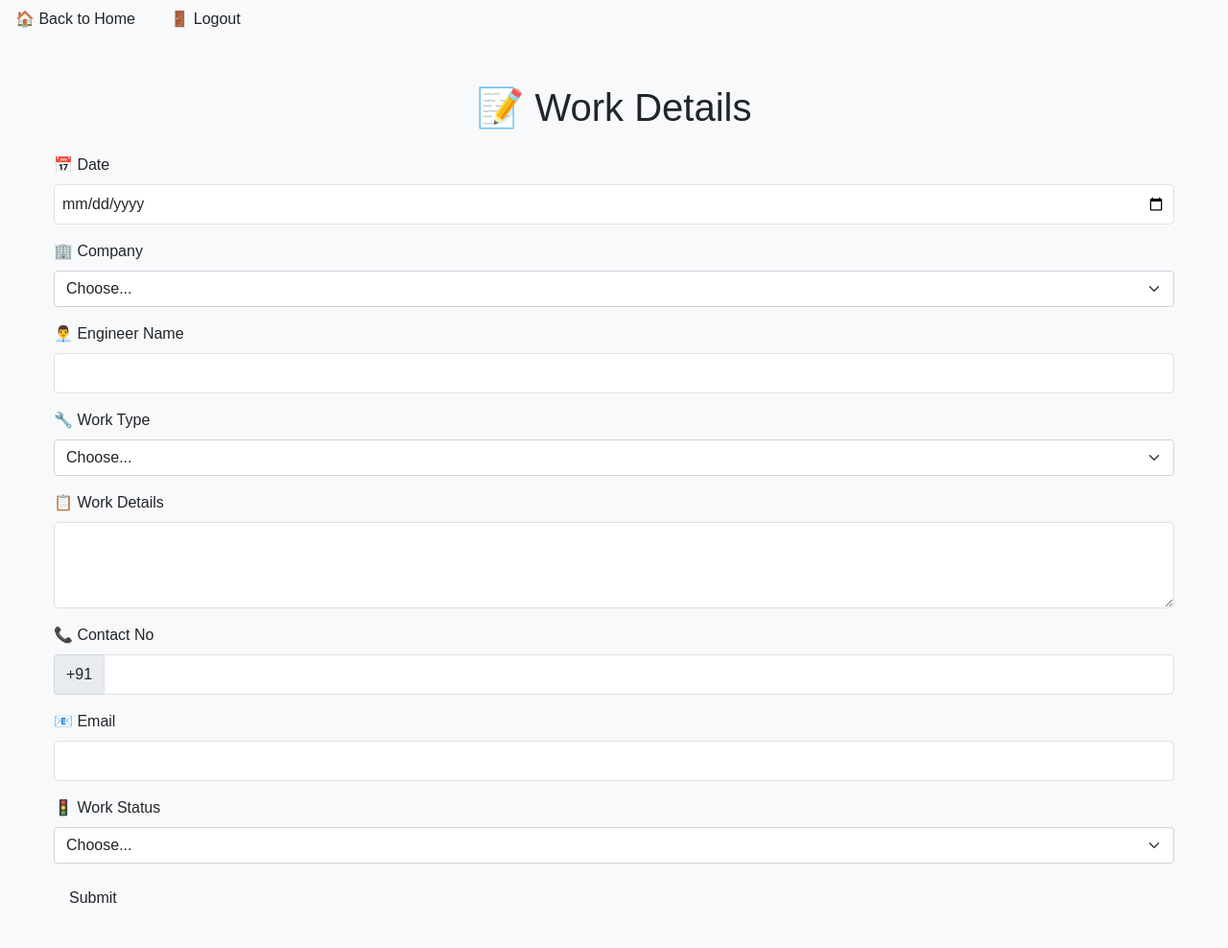
After one commit to TechyiRo/TechyiRo, a Flask app: page /work_details in a window 1280 px wide. The commit adds this page. Shown: the whole page at 96% size. Run offline with Flask 3, Linux system fonts and the light colour scheme; the visitor is signed in with stand-in values (Sample User, id 1).

Commit message:
this is the update version

```diff
--- a/app.py
+++ b/app.py
@@ -35,6 +35,18 @@ class Inventory(db.Model):
     company_id = db.Column(db.Integer, db.ForeignKey('company.id'), nullable=False)
     product_id = db.Column(db.Integer, db.ForeignKey('product.id'), nullable=False)
     status = db.Column(db.String(10), nullable=False)  # 'RENT' or 'SELL'
+
+class WorkDetails(db.Model):
+    id = db.Column(db.Integer, primary_key=True)
+    date = db.Column(db.Date, nullable=False)
+    company_id = db.Column(db.Integer, db.ForeignKey('company.id'), nullable=False)
+    eng_name = db.Column(db.String(100), nullable=False)
+    work_type = db.Column(db.String(50), nullable=False)
+    work_details = db.Column(db.Text, nullable=False)
+    contact_no = db.Column(db.String(20), nullable=False)
+    email = db.Column(db.String(100), nullable=False)
+    work_status = db.Column(db.String(20), nullable=False)
+    company = db.relationship('Company', backref='work_details')
 
 def login_required(f):
     @wraps(f)
@@ -282,6 +294,52 @@ def chart_data():
             data[month_year] = 1
     return jsonify(list(data.items()))
 
+@app.route('/work_details', methods=['GET', 'POST'])
+@login_required
+def work_details():
+    if request.method == 'POST':
+        try:
+            new_work = WorkDetails(
+                date=datetime.strptime(request.form['date'], '%Y-%m-%d').date(),
+                company_id=request.form['company'],
+                eng_name=request.form['eng_name'],
+                work_type=request.form['work_type'],
+                work_details=request.form['work_details'],
+                contact_no=request.form['contact_no'],
+                email=request.form['email'],
+                work_status=request.form['work_status']
+            )
+            db.session.add(new_work)
+            db.session.commit()
+            return jsonify({"message": "Work details added successfully!"})
+        except Exception as e:
+            app.logger.error(f"Error adding work details: {e}")
+            return jsonify({"error": str(e)}), 500
+    companies = Company.query.all()
+    return render_template('work_details.html', companies=companies)
+
+@app.route('/show_work_data')
+@login_required
+def show_work_data():
+    work_data = db.session.query(WorkDetails).join(Company).order_by(desc(WorkDetails.date)).all()
+    return render_template('show_work_data.html', work_data=work_data)
+
+@app.route('/update_work_status/<int:id>', methods=['POST'])
+@login_required
+def update_work_status(id):
+    work = WorkDetails.query.get_or_404(id)
+    work.work_status = request.form['status']
+    db.session.commit()
+    return jsonify({"message": "Work status updated successfully!"})
+
+@app.route('/delete_work/<int:id>', methods=['POST'])
+@login_required
+def delete_work(id):
+    work = WorkDetails.query.get_or_404(id)
+    db.session.delete(work)
+    db.session.commit()
+    return jsonify({"message": "Work details deleted successfully!"})
+
 if __name__ == '__main__':
     with app.app_context():
         db.create_all()
--- a/templates/index.html
+++ b/templates/index.html
@@ -9,7 +9,7 @@
     <script src="https://cdn.jsdelivr.net/npm/chart.js"></script>
 </head>
 <body>
-    <a href="{{ url_for('logout') }}" class="btn btn-glass logout-button">🚪 Logout</a>
+    <a href="{{ url_for('logout') }}" class="btn btn-glass btn m-1">🚪 Logout</a>
     <div class="container mt-5">
         <div class="glass-container animated">
             <h1 class="text-center mb-4">🏢 SP IT CLIENT DETAILS 🖥️</h1>
@@ -42,6 +42,10 @@
                     </div>
                 </div>
             </div>
+             <div class="dashboard-card mt-4">
+            <a href="{{ url_for('work_details') }}" class="btn btn-primary mb-3 me-2">WORK DETAILS</a>
+            <a href="{{ url_for('show_work_data') }}" class="btn btn-primary mb-3">SHOW WORK DATA</a>
+        </div>
             <div class="row mt-4">
                 <div class="col-md-6">
                     <h3>🌟 Recent Activities</h3>
--- /dev/null
+++ b/templates/work_details.html
@@ -0,0 +1,95 @@
+<!DOCTYPE html>
+<html lang="en">
+<head>
+    <meta charset="UTF-8">
+    <meta name="viewport" content="width=device-width, initial-scale=1.0">
+    <title>Work Details</title>
+    <link href="https://cdn.jsdelivr.net/npm/bootstrap@5.1.3/dist/css/bootstrap.min.css" rel="stylesheet">
+    <link href="{{ url_for('serve_static', filename='styles.css') }}" rel="stylesheet">
+</head>
+<body>
+    <a href="{{ url_for('index') }}" class="btn btn-glass back-button">🏠 Back to Home</a>
+    <a href="{{ url_for('logout') }}" class="btn btn-glass logout-button">🚪 Logout</a>
+    <div class="container mt-5">
+        <div class="glass-container animated">
+            <h1 class="text-center mb-4">📝 Work Details</h1>
+            <form id="workDetailsForm">
+                <div class="mb-3">
+                    <label for="date" class="form-label">📅 Date</label>
+                    <input type="date" class="form-control btn-glass" id="date" name="date" required>
+                </div>
+                <div class="mb-3">
+                    <label for="company" class="form-label">🏢 Company</label>
+                    <select class="form-select btn-glass" id="company" name="company" required>
+                        <option value="">Choose...</option>
+                        {% for company in companies %}
+                        <option value="{{ company.id }}">{{ company.name }}</option>
+                        {% endfor %}
+                    </select>
+                </div>
+                <div class="mb-3">
+                    <label for="eng_name" class="form-label">👨‍💼 Engineer Name</label>
+                    <input type="text" class="form-control btn-glass" id="eng_name" name="eng_name" required>
+                </div>
+                <div class="mb-3">
+                    <label for="work_type" class="form-label">🔧 Work Type</label>
+                    <select class="form-select btn-glass" id="work_type" name="work_type" required>
+                        <option value="">Choose...</option>
+                        <option value="NETWORKING WORK">NETWORKING WORK</option>
+                        <option value="FIREWALL WORK">FIREWALL WORK</option>
+                        <option value="SERVER WORK">SERVER WORK</option>
+                        <option value="ACCESS POINT WORK">ACCESS POINT WORK</option>
+                        <option value="ESSL WORK">ESSL WORK</option>
+                        <option value="BIOMATRIC WORK">BIOMATRIC WORK</option>
+                        <option value="WEB DEVELOPMENT WORK">WEB DEVELOPMENT WORK</option>
+                        <option value="DATA BACKUP">DATA BACKUP</option>
+                        <option value="MATERIAL DELIVERY WORK">MATERIAL DELIVERY WORK</option>
+                        <option value="OTHER">OTHER</option>
+                    </select>
+                </div>
+                <div class="mb-3">
+                    <label for="work_details" class="form-label">📋 Work Details</label>
+                    <textarea class="form-control btn-glass" id="work_details" name="work_details" rows="3" required></textarea>
+                </div>
+                <div class="mb-3">
+                    <label for="contact_no" class="form-label">📞 Contact No</label>
+                    <div class="input-group">
+                        <span class="input-group-text">+91</span>
+                        <input type="tel" class="form-control btn-glass" id="contact_no" name="contact_no" required>
+                    </div>
+                </div>
+                <div class="mb-3">
+                    <label for="email" class="form-label">📧 Email</label>
+                    <input type="email" class="form-control btn-glass" id="email" name="email" required>
+                </div>
+                <div class="mb-3">
+                    <label for="work_status" class="form-label">🚦 Work Status</label>
+                    <select class="form-select btn-glass" id="work_status" name="work_status" required>
+                        <option value="">Choose...</option>
+                        <option value="WORKING">WORKING</option>
+                        <option value="PENDING">PENDING</option>
+                        <option value="COMPLETE">COMPLETE</option>
+                        <option value="OTHER">OTHER</option>
+                    </select>
+                </div>
+                <button type="submit" class="btn btn-glass">Submit</button>
+            </form>
+        </div>
+    </div>
+    <script>
+        document.getElementById('workDetailsForm').addEventListener('submit', function(e) {
+            e.preventDefault();
+            fetch('/work_details', {
+                method: 'POST',
+                body: new FormData(this)
+            })
+            .then(response => response.json())
+            .then(data => {
+                alert(data.message);
+                this.reset();
+            })
+            .catch(error => console.error('Error:', error));
+        });
+    </script>
+</body>
+</html>
```
Also changed, not shown: static/styles.css (+16 -11 lines), templates/products.html (+14 -0 lines), templates/show_work_data.html (added, +97 -0 lines), instance/companies.db.
